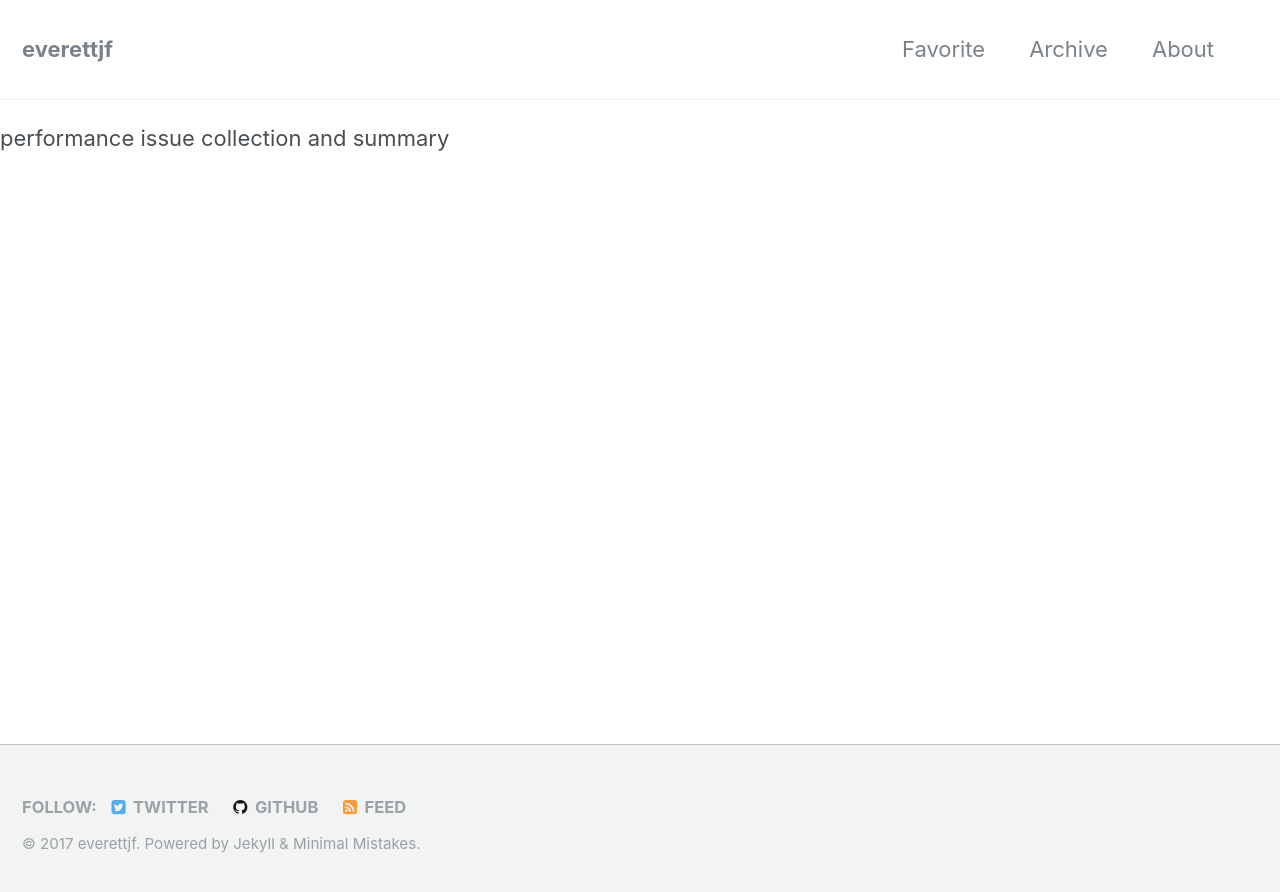
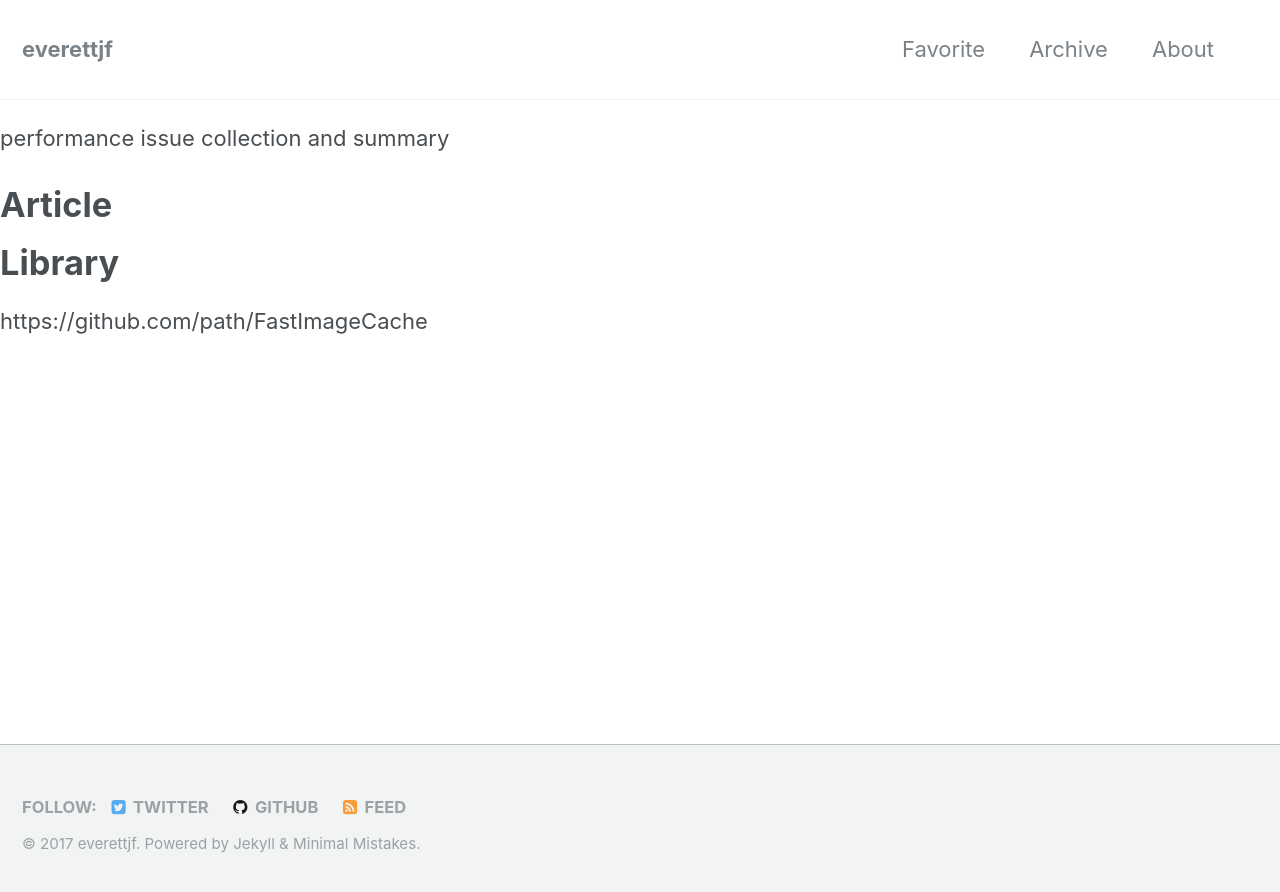
Before and after one commit to zhangkn/everettjf.github.io, a Jekyll site: the page built from perfissue.md, in a window 1280 px wide. Shown: the top 892 px of the page. Built offline with Jekyll 4.4.1, drawn with Linux system fonts in a browser that asks for light colours; our own code applies the rules of GitHub Pages for plain Markdown files; comment, search, counter and statistics services are not loaded.

Commit message:
Update perfissue.md

```diff
--- a/perfissue.md
+++ b/perfissue.md
@@ -1 +1,8 @@
 performance issue collection and summary
+
+# Article
+
+
+# Library
+
+https://github.com/path/FastImageCache
```
